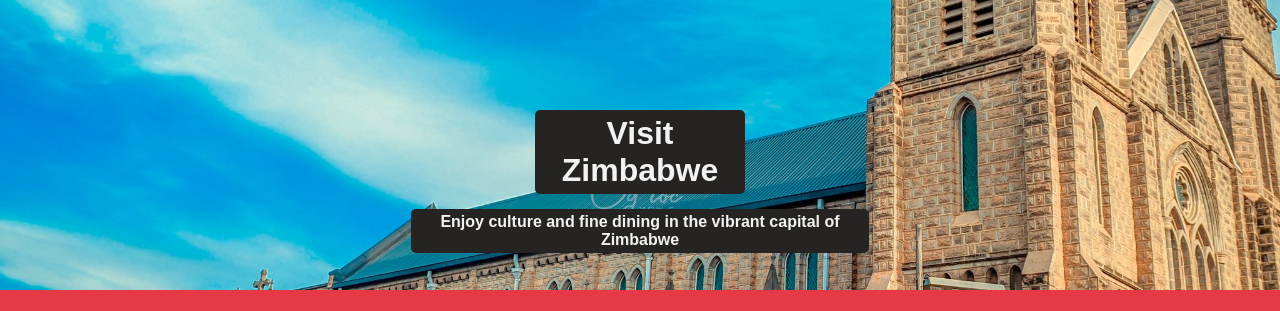
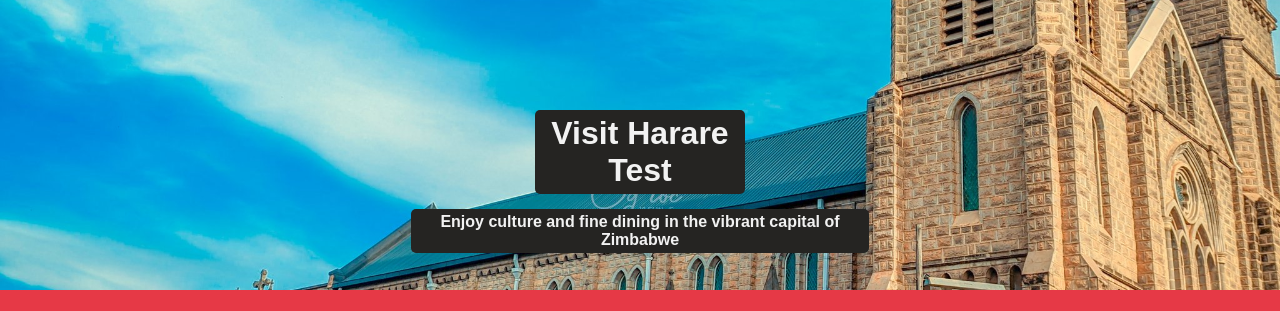
Before and after one commit to Ashepan/test, a plain HTML site: page index.html in a window 1280 px wide. Shown: the top 311 px of the page. Drawn offline with Linux system fonts and the light colour scheme.

Commit message:
changed title

```diff
--- a/index.html
+++ b/index.html
@@ -10,7 +10,7 @@
 
     <!-- HERO SECTION -->
 <div class="hero">
-    <h1 id="main-title">Visit Zimbabwe</h1>
+    <h1 id="main-title">Visit Harare Test</h1>
     <h2 id="sub-title">Enjoy culture and fine dining in the vibrant capital of Zimbabwe</h2>
 </div>
 
```
